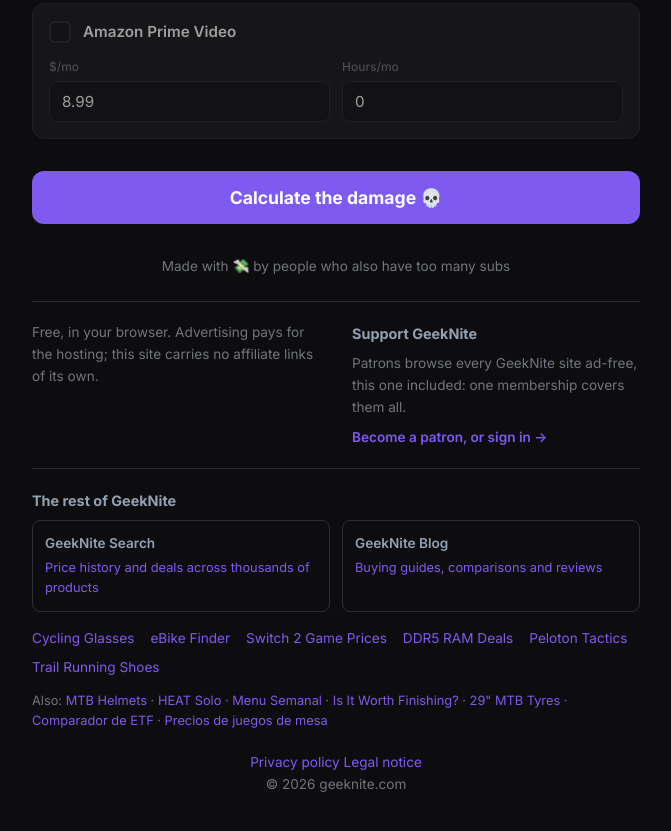
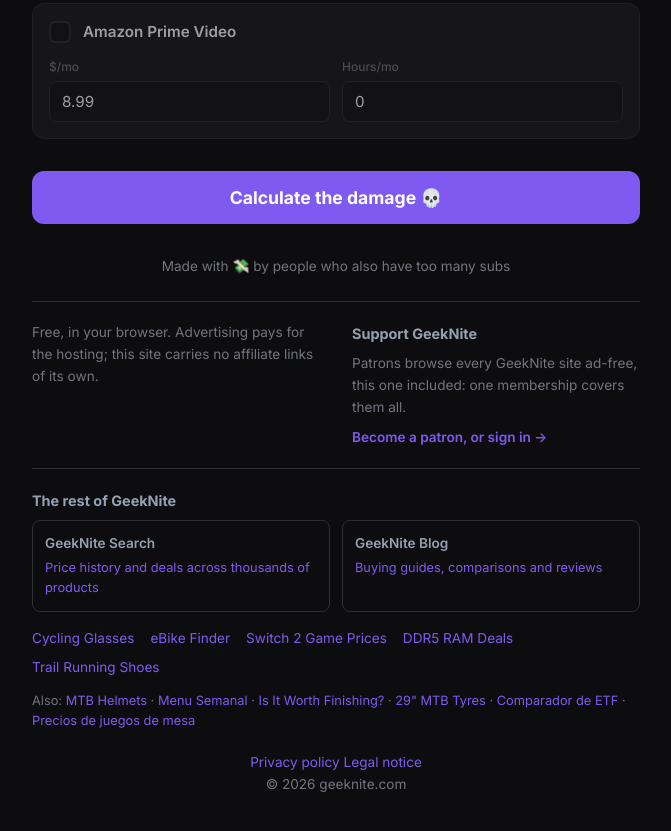
Before and after one commit to geeknite/subs, a plain HTML site: page index.html in a window 1280 px wide. Shown: the part 1218-2049 px from the top of the page, without its empty margins (304-975 px from the left). Drawn offline with Linux system fonts and the light colour scheme.

Commit message:
chore: drop game links from footer
Peloton Tactics and HEAT Solo are no longer promoted from the GeekNite
footers (Ferran, 2026-11-04); geek-blog/_data/ecosystem.yml records why.

Co-Authored-By: Claude Opus 5.5 <noreply@anthropic.com>

```diff
--- a/index.html
+++ b/index.html
@@ -293,15 +293,15 @@
                 </div>
             </div>
 
-            <!-- The fifteen public siblings, tiered by traffic (GA4 engaged
+            <!-- The thirteen public siblings, tiered by traffic (GA4 engaged
                  sessions, 90 days, measured 2026-10-25) and ordered + checked
                  against geek-blog/_data/ecosystem.yml by
                  tools/ecosystem/check-footers.mjs. Plain links and never
                  rel="nofollow": measured 2026-09-16 over 481 days of Search Console,
                  www is the only page on the domain Google has ever indexed, so a link
                  from a sibling's footer is the whole crawl path they have.
-                 motivate.geeknite.com and gaffer.geeknite.com are missing on
-                 purpose (a login form and a Cloudflare Access gate).
+                 motivate.geeknite.com, gaffer.geeknite.com and the games are missing on
+                 purpose (see geek-blog/_data/ecosystem.yml).
                  The site names are not translated -- they are the names the sites
                  answer to -- but the headings around them are. -->
             <div class="footer-eco">
@@ -321,12 +321,10 @@
                     <a href="https://ebikes.geeknite.com" hreflang="en" rel="noopener">eBike Finder</a>
                     <a href="https://switch2digitalgames.geeknite.com" hreflang="en" rel="noopener">Switch 2 Game Prices</a>
                     <a href="https://ddr5.geeknite.com" hreflang="es" rel="noopener">DDR5 RAM Deals</a>
-                    <a href="https://peloton-tactics.geeknite.com" hreflang="en" rel="noopener">Peloton Tactics</a>
                     <a href="https://trailrunning.geeknite.com" hreflang="en" rel="noopener">Trail Running Shoes</a>
                 </div>
                 <p class="footer-eco-tier3">Also:
                     <a href="https://bikehelmets.geeknite.com" hreflang="en" rel="noopener">MTB Helmets</a> &middot;
-                    <a href="https://heat-solo.geeknite.com" hreflang="ca" rel="noopener">HEAT Solo</a> &middot;
                     <a href="https://menu.geeknite.com" hreflang="es" rel="noopener">Menu Semanal</a> &middot;
                     <a href="https://worthit.geeknite.com" hreflang="en" rel="noopener">Is It Worth Finishing?</a> &middot;
                     <a href="https://tires29.geeknite.com" hreflang="en" rel="noopener">29" MTB Tyres</a> &middot;
```
